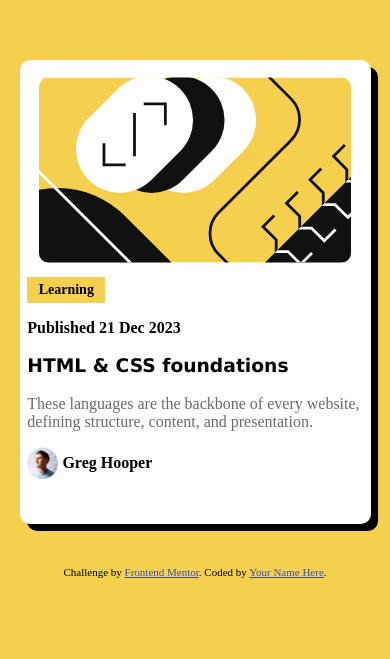
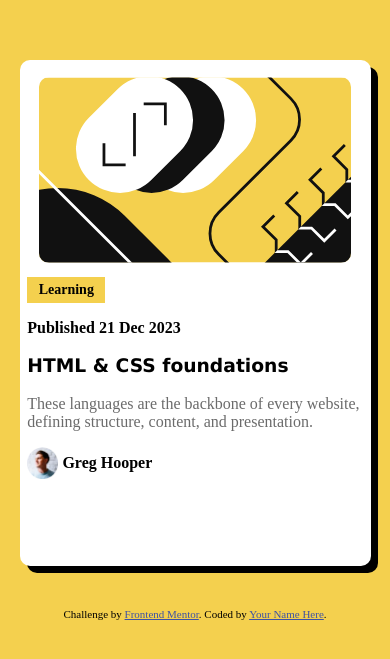
Before and after one commit to HyperShark25/blog-preview-card.github.io, a plain HTML site: page index.html in a window 390 px wide. Shown: the part 109-768 px from the top of the page. Drawn offline with Linux system fonts and the light colour scheme.

Commit message:
Update style.css
Removed max-width: 55vh from body element in the @media

```diff
--- a/style.css
+++ b/style.css
@@ -1,7 +1,6 @@
 @media (max-width: 400px) {
     .container {
         min-width: 90vw;
-        max-height: 55vh;
     }
 
     .image {
```
